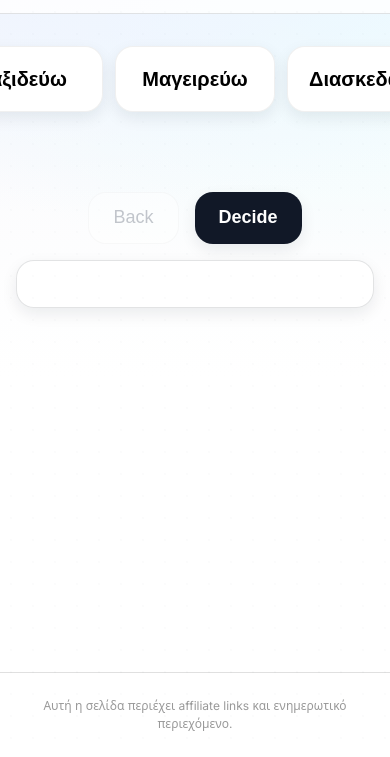
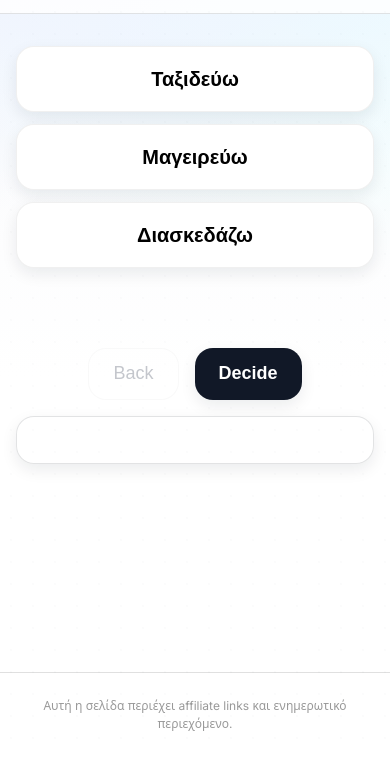
Before and after one commit to makisf4/letluckdecide, a plain HTML site: page index.html in a window 390 px wide. Shown: the part 87-844 px from the top of the page. Drawn offline with Linux system fonts and the light colour scheme.

Commit message:
Make root category grid vertical stack on mobile

```diff
--- a/styles.css
+++ b/styles.css
@@ -631,6 +631,18 @@ main {
     }
 }
 
+/* Mobile: Root category grid (3 items) as vertical stack */
+@media (max-width: 640px) {
+    #wheel.choice-grid.grid-3:not(.grid-leaf) {
+        grid-template-columns: 1fr;
+    }
+
+    #wheel.choice-grid.grid-3:not(.grid-leaf) .choice-tile {
+        width: 100%;
+        max-width: 100%;
+    }
+}
+
 .result-content {
     font-size: var(--text-lg);
     font-weight: var(--weight-semibold);
```
